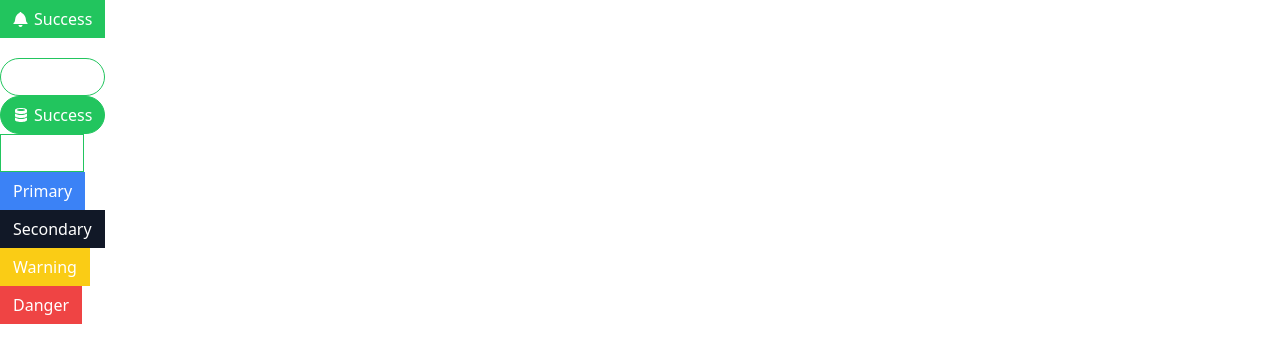
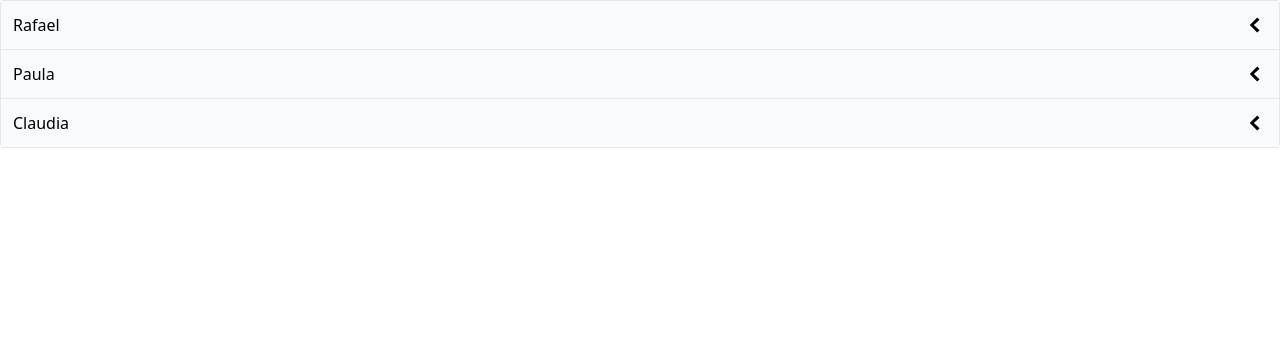
Before and after one commit to rlluchese/usual_components, a React (Create React App) app in the folder comps/: page / in a window 1280 px wide. Shown: the top 362 px of the page. Built offline with nearby package versions, Linux system fonts and the light colour scheme.

Commit message:
Accordion component

```diff
--- a/comps/src/App.js
+++ b/comps/src/App.js
@@ -1,46 +1,29 @@
-import Button from './components/Button';
-import { GoBell, GoCloudDownload, GoDatabase } from 'react-icons/go';
+// import ButtonPage from './pages/ButtonPage';
+import Accordion from './components/Accordion'
 
 function App() {
-  const handleClick = () => {
-    console.log('Click');
-  };
+
+  const items = [
+    {
+      id: 1,
+      label: "Rafael",
+      content: "Rafa"
+    },
+    {
+      id: 2,
+      label: "Paula",
+      content: "Paulinha"
+    },
+    {
+      id: 3,
+      label: "Claudia",
+      content: "Mana"
+    }
+  ];
 
   return (
     <div>
-      <div>
-        <Button success className='mb-5' onClick={ handleClick }>
-          <GoBell />
-          Success
-        </Button>
-      </div>
-      <div>
-        <Button success outline rounded>
-          <GoCloudDownload />
-          Success
-        </Button>
-      </div>
-      <div>
-        <Button success rounded>
-          <GoDatabase />
-          Success
-        </Button>
-      </div>
-      <div>
-        <Button success outline>Success</Button>
-      </div>
-      <div>
-        <Button primary>Primary</Button>
-      </div>
-      <div>
-        <Button secondary>Secondary</Button>
-      </div>
-      <div>
-        <Button warning>Warning</Button>
-      </div>
-      <div>
-        <Button danger>Danger</Button>
-      </div>
+        <Accordion items={ items }/>
     </div>
   );
 }
--- /dev/null
+++ b/comps/src/components/Accordion.js
@@ -0,0 +1,45 @@
+import { useState } from 'react';
+import { GoChevronDown, GoChevronLeft } from 'react-icons/go'
+
+function Accordion({ items }){
+    const [expandedIndex, setExpandedIndex] = useState(-1);
+
+    const handleClick = (clickedIndex) => {
+        // if (clickedIndex === expandedIndex){
+        //     setExpandedIndex(-1);
+        // }
+        // else{
+        //     setExpandedIndex(clickedIndex);
+        // }
+
+        // Functional version, as the new value depends on the current value
+        setExpandedIndex(current => {
+            return clickedIndex === current ? -1 : clickedIndex;
+        });
+    };
+
+    const renderedItems = items.map((item, index) => {
+        const isExpanded = index === expandedIndex;
+        const icon = <span className='text-2xl'>
+            { isExpanded ? <GoChevronDown /> : <GoChevronLeft /> }
+        </span>;
+
+        return (
+            <div key={ item.id }>
+                <div className="flex justify-between p-3 bg-gray-50 border-b items-center cursos-pointer" onClick={ () => handleClick(index) }>
+                    { item.label }
+                    { icon }
+                </div>
+                { isExpanded && <div className='border-b p-5'>{ item.content }</div> }
+            </div>
+        );
+    });
+
+    return (
+        <div className='border-x border-t rounded'>
+            { renderedItems }
+        </div>
+    );
+}
+
+export default Accordion;
--- a/comps/src/components/Button.js
+++ b/comps/src/components/Button.js
@@ -1,6 +1,6 @@
 import classnames from 'classnames';
 
-function Button({ children,outline, rounded, primary, secondary, success, warning, danger, ...rest }) {
+function Button({ children, outline, rounded, primary, secondary, success, warning, danger, ...rest }) {
     const classes = classnames(rest.className, 'flex items-center px-3 py-1.5 border', {
         'border-blue-500 bg-blue-500 text-white': primary,
         'border-gray-900 bg-gray-900 text-white': secondary,
--- /dev/null
+++ b/comps/src/pages/ButtonPage.js
@@ -0,0 +1,48 @@
+import Button from '../components/Button';
+import { GoBell, GoCloudDownload, GoDatabase } from 'react-icons/go';
+
+function ButtonPage() {
+  const handleClick = () => {
+    console.log('Click');
+  };
+
+  return (
+    <div>
+      <div>
+        <Button success className='mb-5' onClick={ handleClick }>
+          <GoBell />
+          Success
+        </Button>
+      </div>
+      <div>
+        <Button success outline rounded>
+          <GoCloudDownload />
+          Success
+        </Button>
+      </div>
+      <div>
+        <Button success rounded>
+          <GoDatabase />
+          Success
+        </Button>
+      </div>
+      <div>
+        <Button success outline>Success</Button>
+      </div>
+      <div>
+        <Button primary>Primary</Button>
+      </div>
+      <div>
+        <Button secondary>Secondary</Button>
+      </div>
+      <div>
+        <Button warning>Warning</Button>
+      </div>
+      <div>
+        <Button danger>Danger</Button>
+      </div>
+    </div>
+  );
+}
+
+export default ButtonPage;
```
